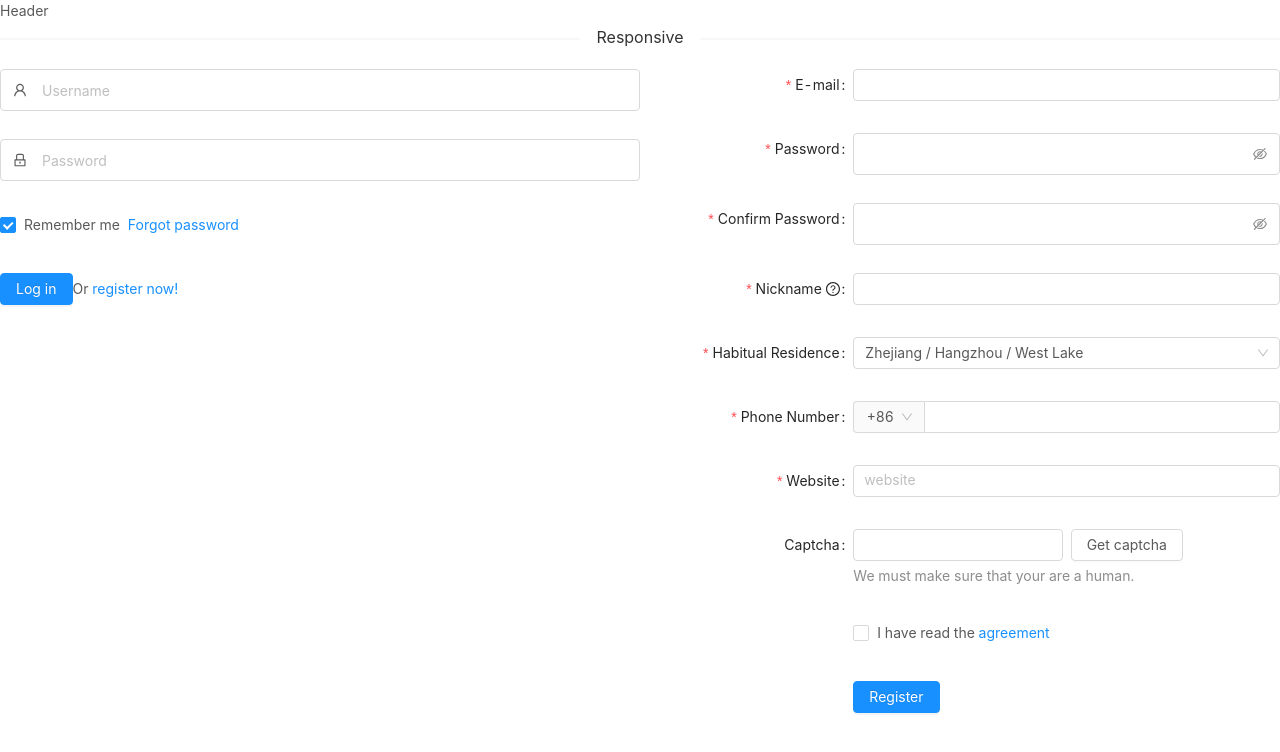
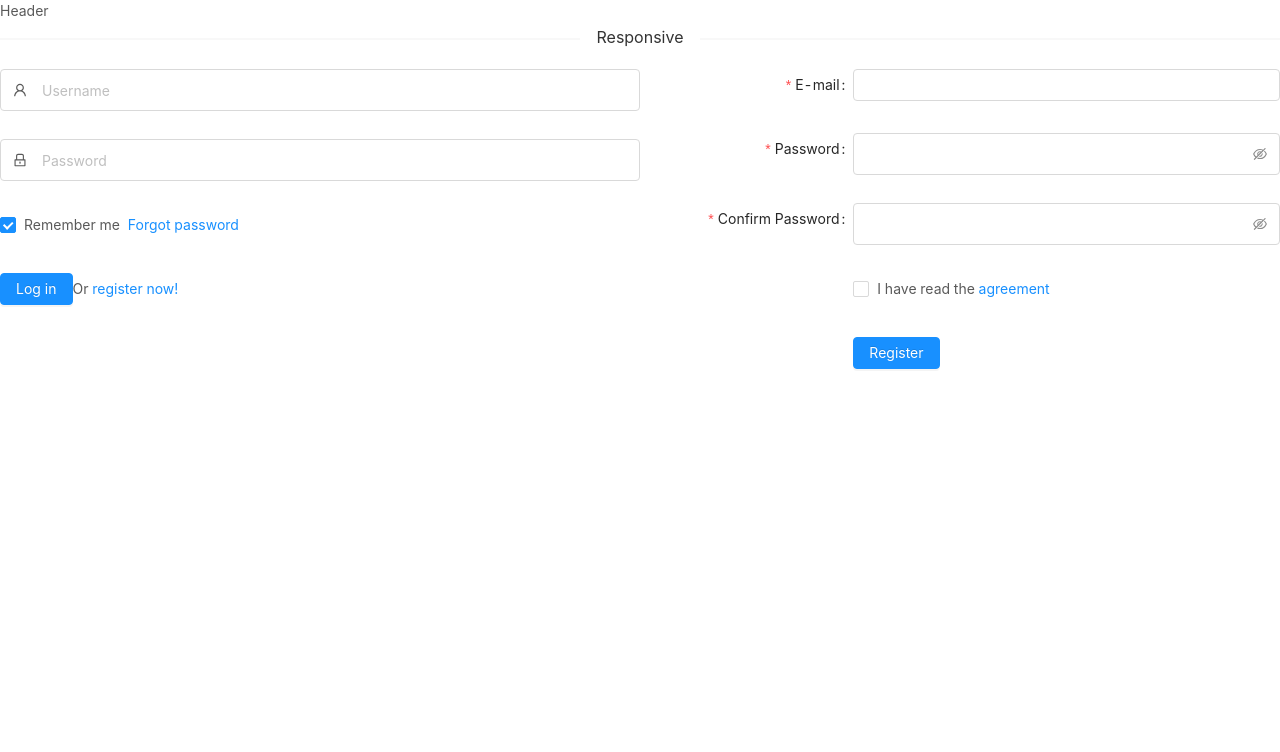
Before and after one commit to mattjaikaran/patient-portal-nextjs, a Next.js app: page /login in a window 1280 px wide. Shown: the top 752 px of the page. Built offline with nearby package versions, Linux system fonts and the light colour scheme.

Commit message:
removed extra ui elements

```diff
--- a/components/RegistrationForm/index.js
+++ b/components/RegistrationForm/index.js
@@ -2,53 +2,12 @@ import React, { useState } from 'react';
 import {
   Form,
   Input,
-  Tooltip,
-  Cascader,
-  Select,
   Row,
   Col,
   Checkbox,
   Button,
-  AutoComplete,
 } from 'antd';
-import { QuestionCircleOutlined } from '@ant-design/icons';
 
-const { Option } = Select;
-const AutoCompleteOption = AutoComplete.Option;
-const residences = [
-  {
-    value: 'zhejiang',
-    label: 'Zhejiang',
-    children: [
-      {
-        value: 'hangzhou',
-        label: 'Hangzhou',
-        children: [
-          {
-            value: 'xihu',
-            label: 'West Lake',
-          },
-        ],
-      },
-    ],
-  },
-  {
-    value: 'jiangsu',
-    label: 'Jiangsu',
-    children: [
-      {
-        value: 'nanjing',
-        label: 'Nanjing',
-        children: [
-          {
-            value: 'zhonghuamen',
-            label: 'Zhong Hua Men',
-          },
-        ],
-      },
-    ],
-  },
-];
 const formItemLayout = {
   labelCol: {
     xs: {
@@ -87,32 +46,6 @@ const RegistrationForm = () => {
     console.log('Received values of form: ', values);
   };
 
-  const prefixSelector = (
-    <Form.Item name="prefix" noStyle>
-      <Select
-        style={{
-          width: 70,
-        }}
-      >
-        <Option value="86">+86</Option>
-        <Option value="87">+87</Option>
-      </Select>
-    </Form.Item>
-  );
-  const [autoCompleteResult, setAutoCompleteResult] = useState([]);
-
-  const onWebsiteChange = value => {
-    if (!value) {
-      setAutoCompleteResult([]);
-    } else {
-      setAutoCompleteResult(['.com', '.org', '.net'].map(domain => `${value}${domain}`));
-    }
-  };
-
-  const websiteOptions = autoCompleteResult.map(website => ({
-    label: website,
-    value: website,
-  }));
   return (
     <Form
       {...formItemLayout}
@@ -181,96 +114,6 @@ const RegistrationForm = () => {
       </Form.Item>
 
       <Form.Item
-        name="nickname"
-        label={
-          <span>
-            Nickname&nbsp;
-            <Tooltip title="What do you want others to call you?">
-              <QuestionCircleOutlined />
-            </Tooltip>
-          </span>
-        }
-        rules={[
-          {
-            required: true,
-            message: 'Please input your nickname!',
-            whitespace: true,
-          },
-        ]}
-      >
-        <Input />
-      </Form.Item>
-
-      <Form.Item
-        name="residence"
-        label="Habitual Residence"
-        rules={[
-          {
-            type: 'array',
-            required: true,
-            message: 'Please select your habitual residence!',
-          },
-        ]}
-      >
-        <Cascader options={residences} />
-      </Form.Item>
-
-      <Form.Item
-        name="phone"
-        label="Phone Number"
-        rules={[
-          {
-            required: true,
-            message: 'Please input your phone number!',
-          },
-        ]}
-      >
-        <Input
-          addonBefore={prefixSelector}
-          style={{
-            width: '100%',
-          }}
-        />
-      </Form.Item>
-
-      <Form.Item
-        name="website"
-        label="Website"
-        rules={[
-          {
-            required: true,
-            message: 'Please input website!',
-          },
-        ]}
-      >
-        <AutoComplete options={websiteOptions} onChange={onWebsiteChange} placeholder="website">
-          <Input />
-        </AutoComplete>
-      </Form.Item>
-
-      <Form.Item label="Captcha" extra="We must make sure that your are a human.">
-        <Row gutter={8}>
-          <Col span={12}>
-            <Form.Item
-              name="captcha"
-              noStyle
-              rules={[
-                {
-                  required: true,
-                  message: 'Please input the captcha you got!',
-                },
-              ]}
-            >
-              <Input />
-            </Form.Item>
-          </Col>
-          <Col span={12}>
-            <Button>Get captcha</Button>
-          </Col>
-        </Row>
-      </Form.Item>
-
-      <Form.Item
         name="agreement"
         valuePropName="checked"
         rules={[
```
